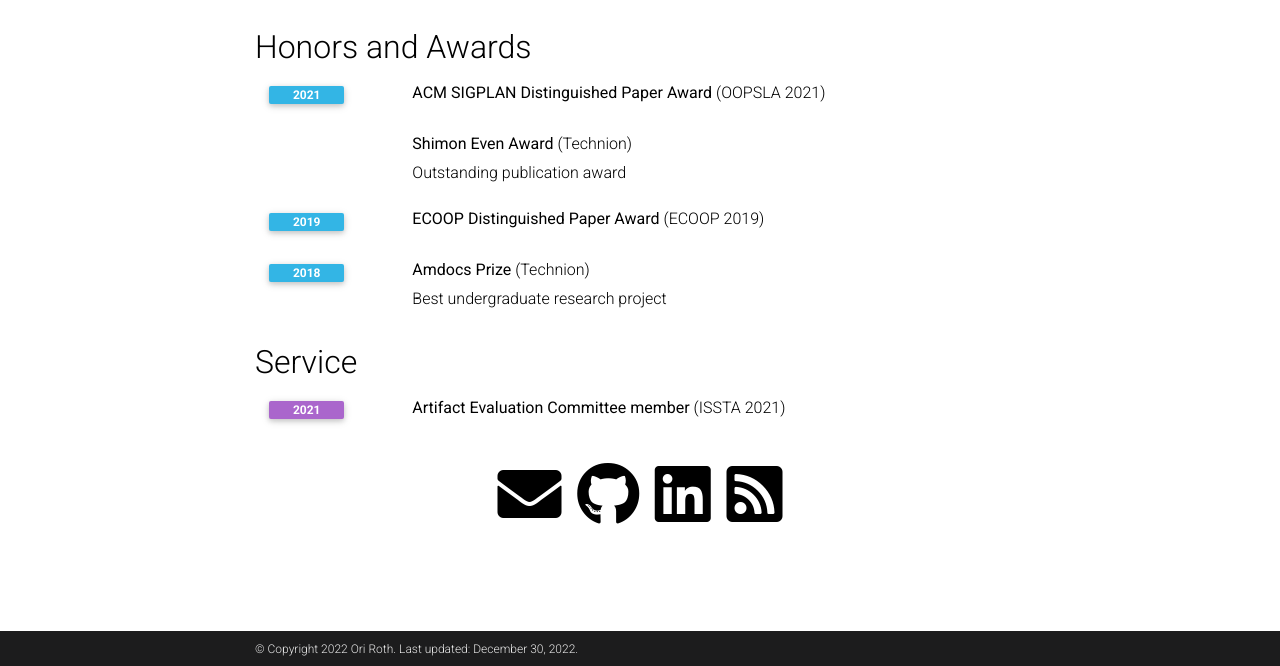
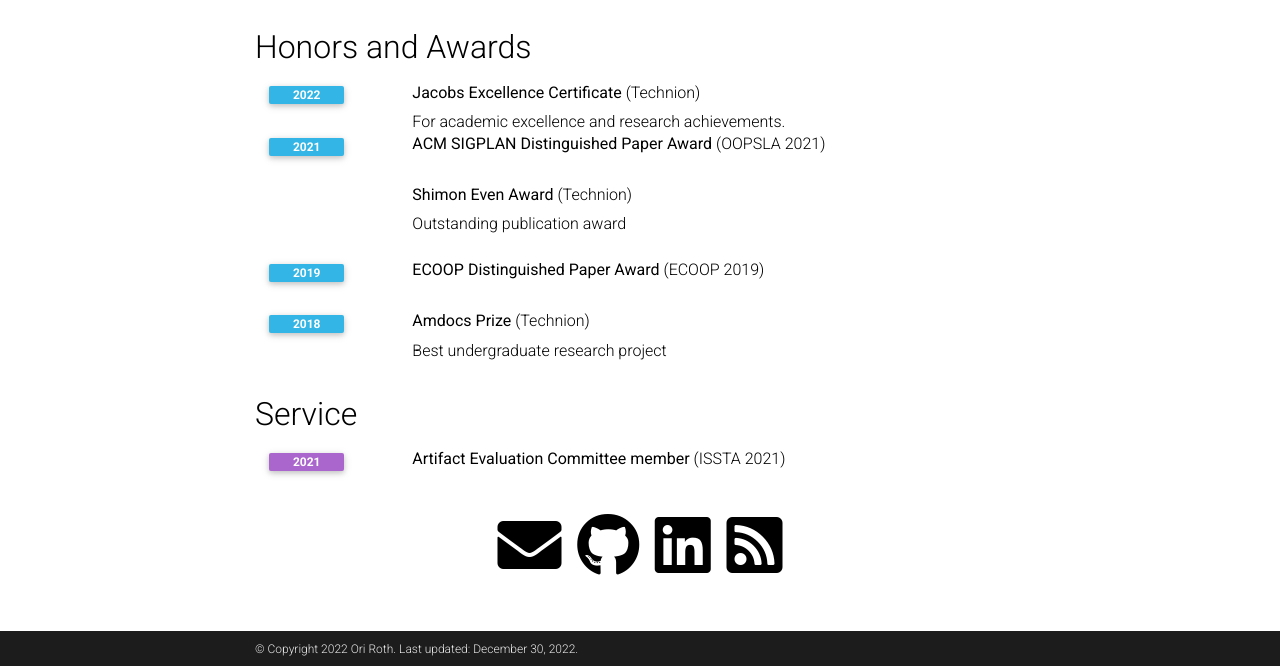
Before and after one commit to OriRoth/OriRoth.github.io, a Jekyll site: the page built from _pages/about.md, in a window 1280 px wide and 1305 px high, cut to the strip 639-1305 px from the top of the window. Built offline with Jekyll 4.4.1, drawn with Linux system fonts in a browser that asks for light colours; full-size pictures stand in for the smaller copies a plugin makes; comment, search, counter and statistics services are not loaded; a style sheet for code colours, icons or effects is not loaded.

Commit message:
added Jacobs Excellence Certificate to awards

```diff
--- a/_includes/selected_papers.html
+++ b/_includes/selected_papers.html
@@ -7,6 +7,26 @@
 <div class="publications">
 	<h2>Honors and Awards</h2>
 	<ul class="card-text font-weight-light list-group list-group-flush">
+		<li style="list-style-type:none">
+			<div class="row">
+			<div class="col-xs-2 cl-sm-2 col-md-2 text-center" style="width: 75px;">
+			<span class="badge font-weight-bold info-color text-uppercase align-middle" style="min-width: 75px;">
+			2022
+			</span>
+			</div>
+			<div class="col-xs-10 cl-sm-10 col-md-10 mt-2 mt-md-0">
+			<h6 class="title ml-1 ml-md-4">
+			<b>
+			Jacobs Excellence Certificate
+			</b>
+			(Technion)
+			</h6>
+			<div class="ml-1 ml-md-4">
+			For academic excellence and research achievements.
+			</div>
+			</div>
+			</div>
+		</li>
 		<li style="list-style-type:none">
 			<div class="row">
 			<div class="col-xs-2 cl-sm-2 col-md-2 text-center" style="width: 75px;">
```
